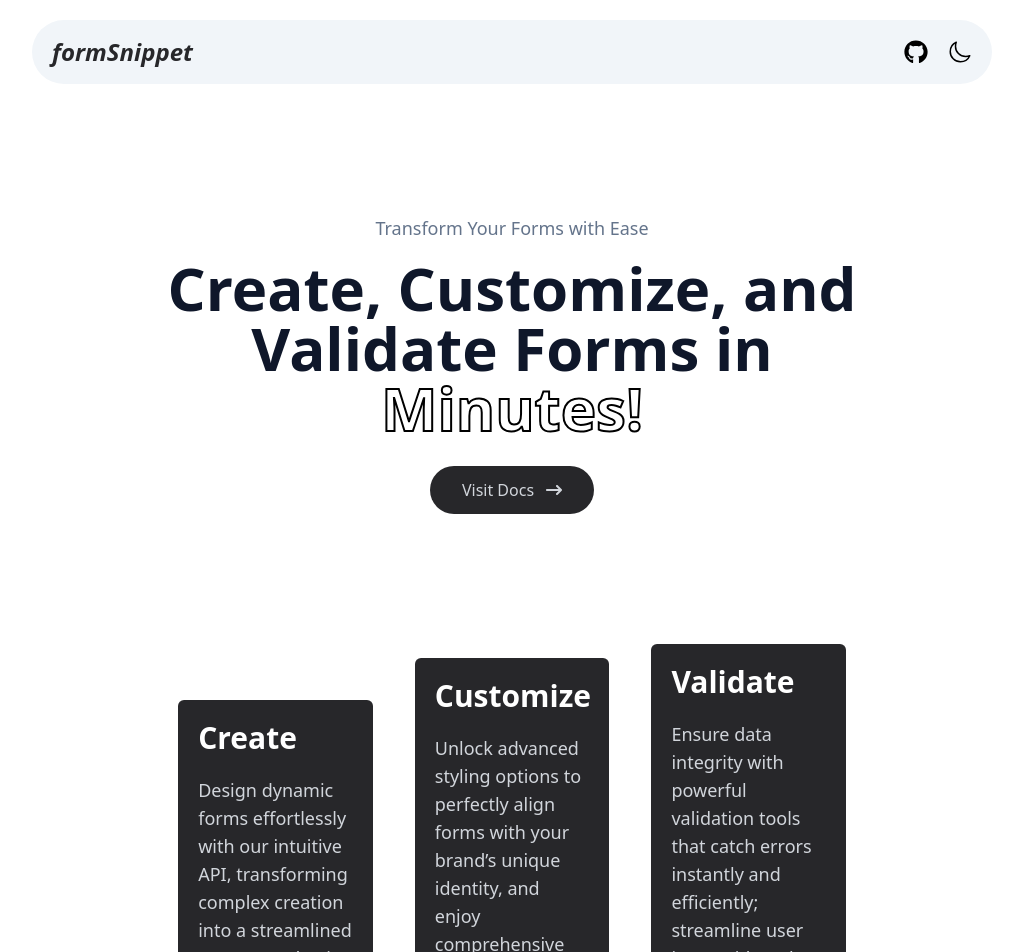
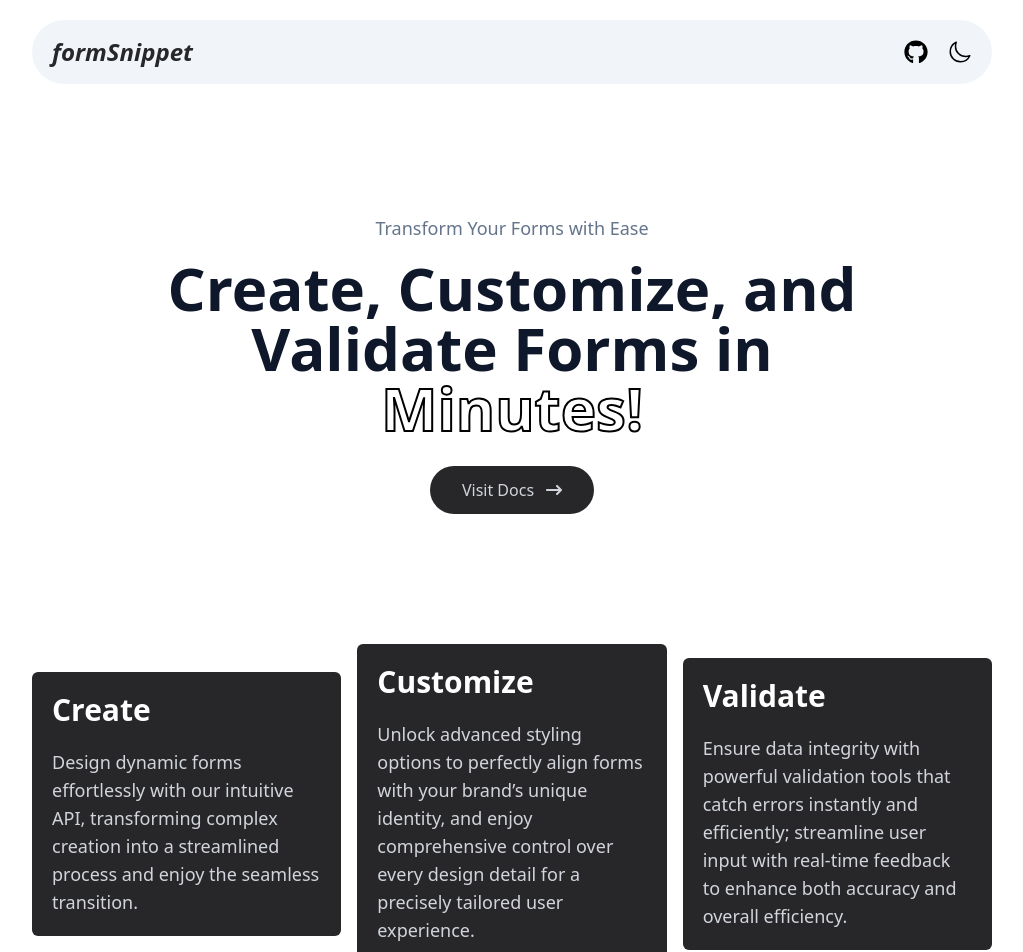
Before and after one commit to Git21221/docs-form-snippet, a React (Vite) app: page / in a window 1280 px wide. Shown: the top 952 px of the page, without its empty margins (128-1151 px from the left). Built offline with nearby package versions, Linux system fonts and the light colour scheme.

Commit message:
Refactor SearchModal component to use RxCross2 icon for close button

```diff
--- a/src/Components/SearchModal.jsx
+++ b/src/Components/SearchModal.jsx
@@ -1,6 +1,7 @@
 import React, { forwardRef, useEffect, useState } from "react";
 import { sidebarData } from "../Raw Data/sidebarData";
 import SearchedTopics from "./SearchedTopics";
+import { RxCross2 } from "react-icons/rx";
 
 const SearchModal = forwardRef(({ setIsSearchOpen }, ref) => {
   const [filteredTopics, setFilteredTopics] = useState([]);
@@ -55,7 +56,7 @@ const SearchModal = forwardRef(({ setIsSearchOpen }, ref) => {
             className="close-modal text-sm font-semibold px-2 py-1 cursor-pointer rounded-md bg-slate-100 shadow-sm shadow-slate-600 hover:bg-slate-200"
             onClick={() => setIsSearchOpen(false)}
           >
-            ESC
+            {window.innerWidth >= 768 ? "ESC" : <RxCross2 />}
           </span>
         </div>
         <div
--- a/src/Routes/HomePage.jsx
+++ b/src/Routes/HomePage.jsx
@@ -3,58 +3,82 @@ import { FaGithub, FaArrowRightLong } from "react-icons/fa6";
 import { IoMoonOutline, IoSunnyOutline } from "react-icons/io5";
 import { useNavigate } from "react-router-dom";
 
-
 const HomePage = () => {
-    const [theme, setTheme] = useState(true);
-    const navigate = useNavigate();
+  const [theme, setTheme] = useState(true);
+  const navigate = useNavigate();
 
   const toggleTheme = () => {
     setTheme(!theme);
-  }
+  };
   return (
-    <div className="h-[100vh] flex flex-col pt-5 px-40">
-      <div className="h-[8vh] bg-slate-100 rounded-full flex justify-between items-center p-5">
-        <div className="text-zinc-800 text-2xl font-semibold italic select-none">formSnippet</div>
+    <div className="flex flex-col pt-5 lg:px-40 px-10">
+      <div className="h-16 bg-slate-100 rounded-full flex justify-between items-center p-5">
+        <div className="text-zinc-800 text-2xl font-semibold italic select-none">
+          formSnippet
+        </div>
         <div className="text-black text-2xl font-bold flex gap-5">
           <FaGithub className="cursor-pointer" />
-          {
-            theme ?
-              <IoMoonOutline className="cursor-pointer" onClick={toggleTheme} />
-              : <IoSunnyOutline className="cursor-pointer" onClick={toggleTheme} />
-          }
+          {theme ? (
+            <IoMoonOutline className="cursor-pointer" onClick={toggleTheme} />
+          ) : (
+            <IoSunnyOutline className="cursor-pointer" onClick={toggleTheme} />
+          )}
         </div>
       </div>
       <div className="flex flex-col items-center">
-        <section id="hero-section" className="h-[70vh] w-3/4 text-center flex flex-col justify-center items-center gap-4">
-          <p className="text-slate-500 text-lg">Transform Your Forms with Ease</p>
+        <section
+          id="hero-section"
+          className="h-[70vh] w-3/4 text-center flex flex-col justify-center items-center gap-4"
+        >
+          <p className="text-slate-500 text-lg">
+            Transform Your Forms with Ease
+          </p>
           <h1 className="font-bold text-6xl text-slate-900">
-            Create, Customize, and Validate Forms in <span className="text-stroke">Minutes!</span>
+            Create, Customize, and Validate Forms in{" "}
+            <span className="text-stroke">Minutes!</span>
           </h1>
-          <div onClick={()=> navigate('/docs')}
-            className="cursor-pointer py-3 px-8 mt-3 rounded-full bg-zinc-800 text-gray-300 font-medium flex items-center gap-3 hover:bg-gradient-to-bl from-zinc-600 to-zinc-800 hover:text-gray-100">
-            <span>Visit Docs
-            </span>
+          <div
+            onClick={() => navigate("/docs")}
+            className="cursor-pointer py-3 px-8 mt-3 rounded-full bg-zinc-800 text-gray-300 font-medium flex items-center gap-3 hover:bg-gradient-to-bl from-zinc-600 to-zinc-800 hover:text-gray-100"
+          >
+            <span>Visit Docs</span>
             <FaArrowRightLong />
           </div>
         </section>
         {/* Cards */}
-        <section id="features" className="h-[50vh] w-3/4 text-center flex flex-wrap justify-evenly items-center gap-4">
-          <div className='flex cursor-default flex-col w-[27%] p-5 text-left gap-5 rounded-md bg-zinc-800 text-gray-300 hover:bg-gradient-to-bl from-zinc-600 to-zinc-800 hover:text-gray-100'>
-              <h2 className='text-3xl font-bold text-white'>Create</h2>
-              <p className="text-lg">Design dynamic forms effortlessly with our intuitive API, transforming complex creation into a streamlined process and enjoy the seamless transition.</p>
+        <section
+          id="features"
+          className="flex items-center gap-4 md:flex-row flex-col w-full h-full"
+        >
+          <div className="flex cursor-default flex-col p-5 text-left gap-5 rounded-md bg-zinc-800 text-gray-300 hover:bg-gradient-to-bl from-zinc-600 to-zinc-800 hover:text-gray-100 flex-1 flex-grow">
+            <h2 className="text-3xl font-bold text-white">Create</h2>
+            <p className="text-lg">
+              Design dynamic forms effortlessly with our intuitive API,
+              transforming complex creation into a streamlined process and enjoy
+              the seamless transition.
+            </p>
           </div>
-          <div className='flex cursor-default flex-col w-[27%] p-5 text-left gap-5 rounded-md bg-zinc-800 text-gray-300 hover:bg-gradient-to-bl from-zinc-600 to-zinc-800 hover:text-gray-100'>
-              <h2 className='text-3xl font-bold text-white'>Customize</h2>
-              <p className="text-lg">Unlock advanced styling options to perfectly align forms with your brand’s unique identity, and enjoy comprehensive control over every design detail for a precisely tailored user experience.</p>
+          <div className="flex cursor-default flex-col p-5 text-left gap-5 rounded-md bg-zinc-800 text-gray-300 hover:bg-gradient-to-bl from-zinc-600 to-zinc-800 hover:text-gray-100 flex-1 flex-grow">
+            <h2 className="text-3xl font-bold text-white">Customize</h2>
+            <p className="text-lg">
+              Unlock advanced styling options to perfectly align forms with your
+              brand’s unique identity, and enjoy comprehensive control over
+              every design detail for a precisely tailored user experience.
+            </p>
           </div>
-          <div className='flex cursor-default flex-col w-[27%] p-5 text-left gap-5 rounded-md bg-zinc-800 text-gray-300 hover:bg-gradient-to-bl from-zinc-600 to-zinc-800 hover:text-gray-100'>
-              <h2 className='text-3xl font-bold text-white'>Validate</h2>
-              <p className="text-lg">Ensure data integrity with powerful validation tools that catch errors instantly and efficiently; streamline user input with real-time feedback to enhance both accuracy and overall efficiency.</p>
+          <div className="flex cursor-default flex-col p-5 text-left gap-5 rounded-md bg-zinc-800 text-gray-300 hover:bg-gradient-to-bl from-zinc-600 to-zinc-800 hover:text-gray-100 flex-1 flex-grow">
+            <h2 className="text-3xl font-bold text-white">Validate</h2>
+            <p className="text-lg">
+              Ensure data integrity with powerful validation tools that catch
+              errors instantly and efficiently; streamline user input with
+              real-time feedback to enhance both accuracy and overall
+              efficiency.
+            </p>
           </div>
         </section>
       </div>
     </div>
-  )
-}
+  );
+};
 
 export default HomePage;
```
Also changed, not shown: vercel.json (added).
